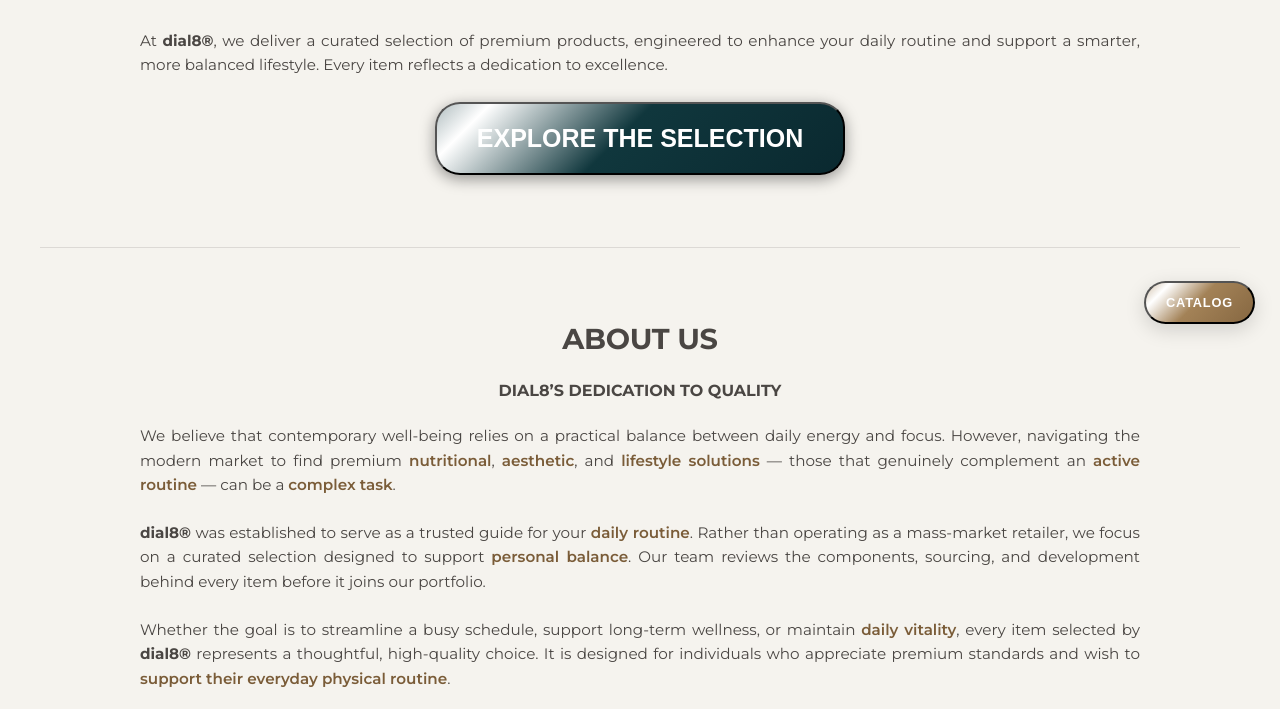
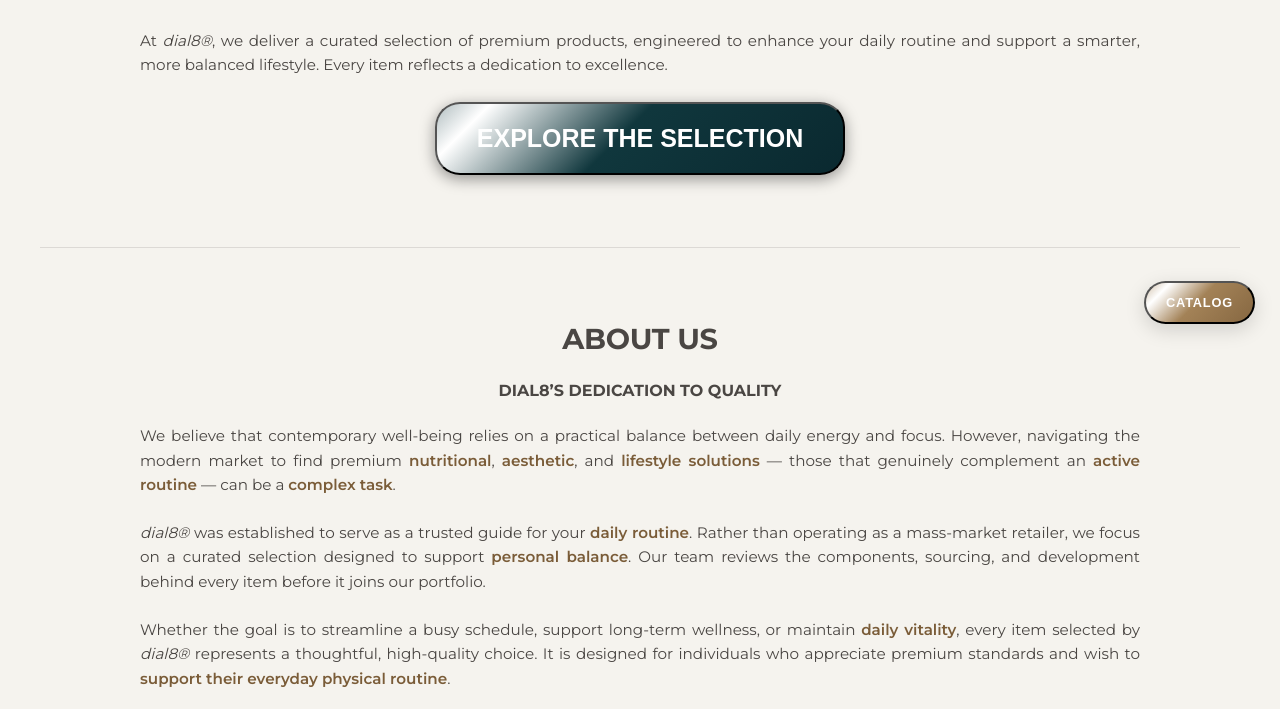
Before and after one commit to emersonandradeperfil/dial88, a plain HTML site: page index.html in a window 1280 px wide. Shown: the part 451-1160 px from the top of the page. Drawn offline with Linux system fonts and the light colour scheme.

Commit message:
de negrito para italico

```diff
--- a/index.html
+++ b/index.html
@@ -80,7 +80,7 @@
             <div class="container-texto">
                 <h1 id="redefining">REDEFINING WELL-BEING</h1>
 
-                <p>At <b>dial8®</b>, we deliver a curated selection of premium products, engineered to enhance your daily routine and support a smarter, more balanced lifestyle. Every item reflects a dedication to excellence.</p>
+                <p>At <i>dial8®</i>, we deliver a curated selection of premium products, engineered to enhance your daily routine and support a smarter, more balanced lifestyle. Every item reflects a dedication to excellence.</p>
 
                 <!-- Botão que abre o modal do catálogo (função JS no final da página) -->
                 <button class="btn-click-here" onclick="toggleCatalogDialog()">EXPLORE THE SELECTION</button>
@@ -106,12 +106,12 @@
 
 
                 <p>
-                    <b>dial8®</b> was established to serve as a trusted guide for your <a class="keyworks" href="">daily routine</a>. Rather than operating as a mass-market retailer, we focus on a curated selection designed to support <a class="keyworks" href="">personal balance</a>. Our team reviews the components, sourcing, and development behind every item before it joins our portfolio.
+                    <i>dial8®</i> was established to serve as a trusted guide for your <a class="keyworks" href="">daily routine</a>. Rather than operating as a mass-market retailer, we focus on a curated selection designed to support <a class="keyworks" href="">personal balance</a>. Our team reviews the components, sourcing, and development behind every item before it joins our portfolio.
                 </p>
 
 
                 <p>
-                    Whether the goal is to streamline a busy schedule, support long-term wellness, or maintain <a class="keyworks" href="">daily vitality</a>, every item selected by <b>dial8®</b> represents a thoughtful, high-quality choice. It is designed for individuals who appreciate premium standards and wish to <a class="keyworks" href="">support their everyday physical routine</a>.
+                    Whether the goal is to streamline a busy schedule, support long-term wellness, or maintain <a class="keyworks" href="">daily vitality</a>, every item selected by <i>dial8®</i> represents a thoughtful, high-quality choice. It is designed for individuals who appreciate premium standards and wish to <a class="keyworks" href="">support their everyday physical routine</a>.
                 </p>
 
 
```
